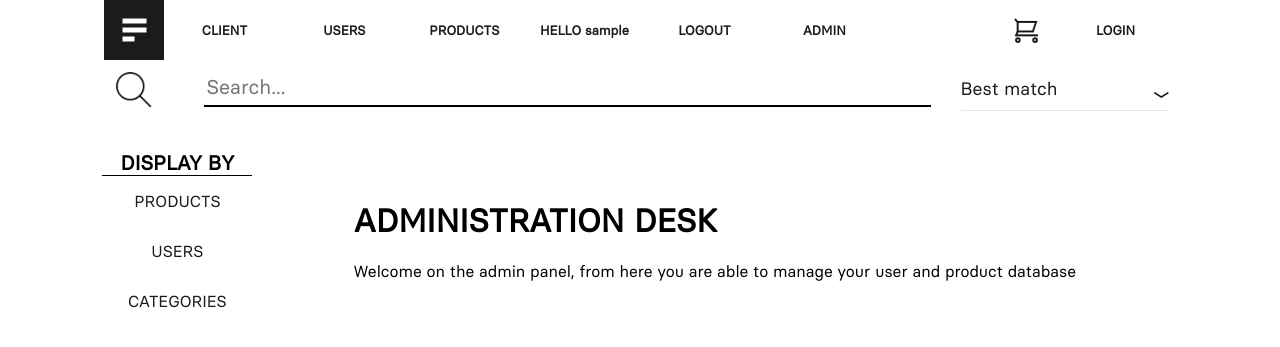
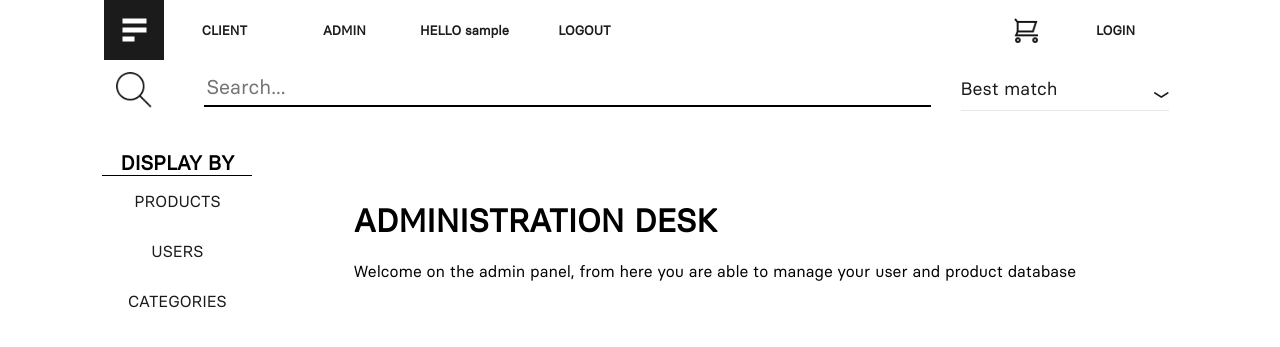
Before and after one commit to cjovignot/01_MyShop, a PHP site: page /admin.php in a window 1280 px wide. Shown: the top 347 px of the page. Run offline with PHP 8.4, Linux system fonts and the light colour scheme; the visitor is signed in with stand-in values (Sample User, id 1); a stand-in replaces the project's code that opens the database connection.

Commit message:
added index to nav admin

```diff
--- a/nav_bar.php
+++ b/nav_bar.php
@@ -14,19 +14,18 @@
         <div id="header_right">
             <div id="header_right_top">
                 <div id="buttons_menu">
-                    <a href=""><div class="button_menu">CLIENT</div></a>
-                    <a href=""><div class="button_menu">USERS</div></a>
-                    <a href=""><div class="button_menu">PRODUCTS</div></a>
+                    <a href="index.php"><div class="button_menu">CLIENT</div></a>
+                    <?php if (isset($_SESSION['uname']) && $_SESSION['admin'] == 1){
+                      echo "<a href='admin.php'><div class='button_menu' >ADMIN</div></a>";
+                    }
+                    ?>
 
                     <?php if (isset($_SESSION['uname'])){
                     echo "<div class='profile' >HELLO ". $_SESSION['uname'] . "</div>";
                     echo "<a href='logout.php'><div class='button_menu' >LOGOUT</div></a>";
                     }
                     ?>
-                     <?php if (isset($_SESSION['uname']) && $_SESSION['admin'] == 1){
-                      echo "<a href='admin.php'><div class='button_menu' >ADMIN</div></a>";
-                    }
-                    ?>
+
                 </div>
                 <div id="cart_login">
                     <a href=""><div id="cart_logo"></div></a>
```
